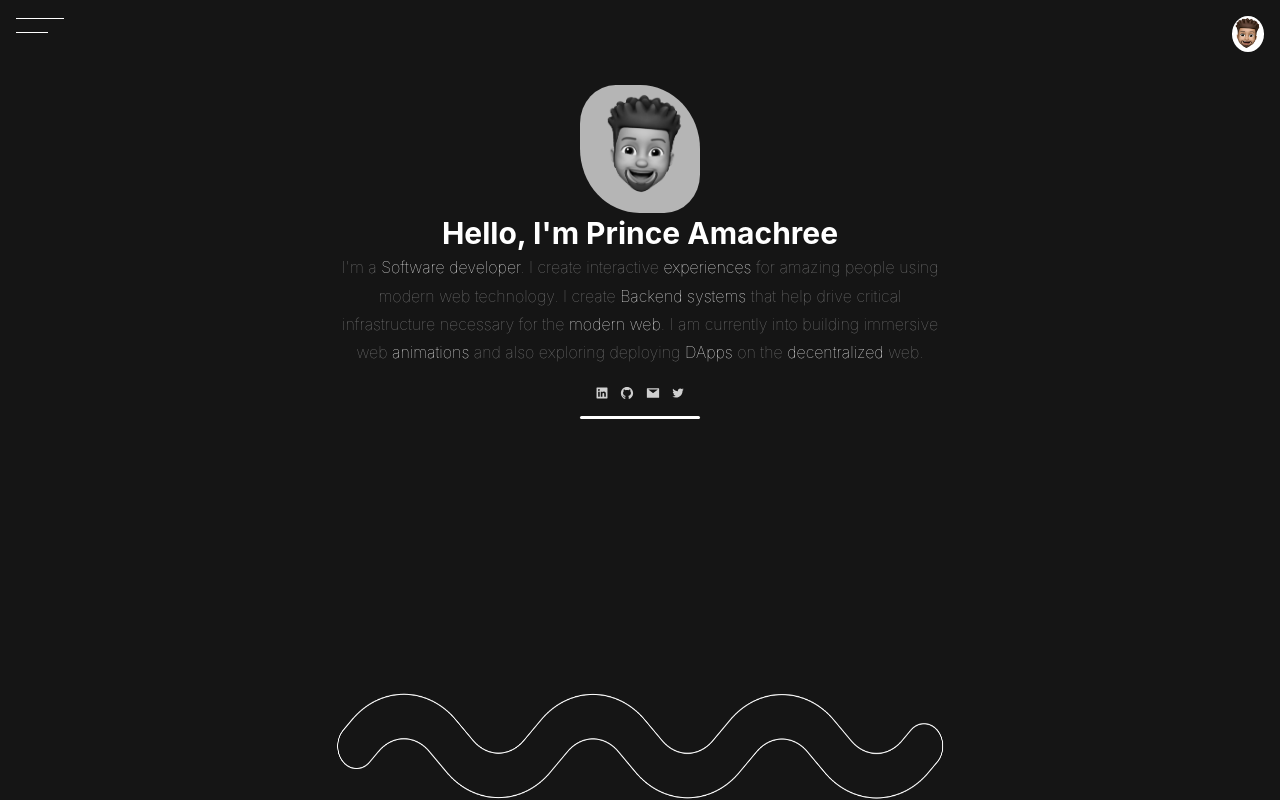
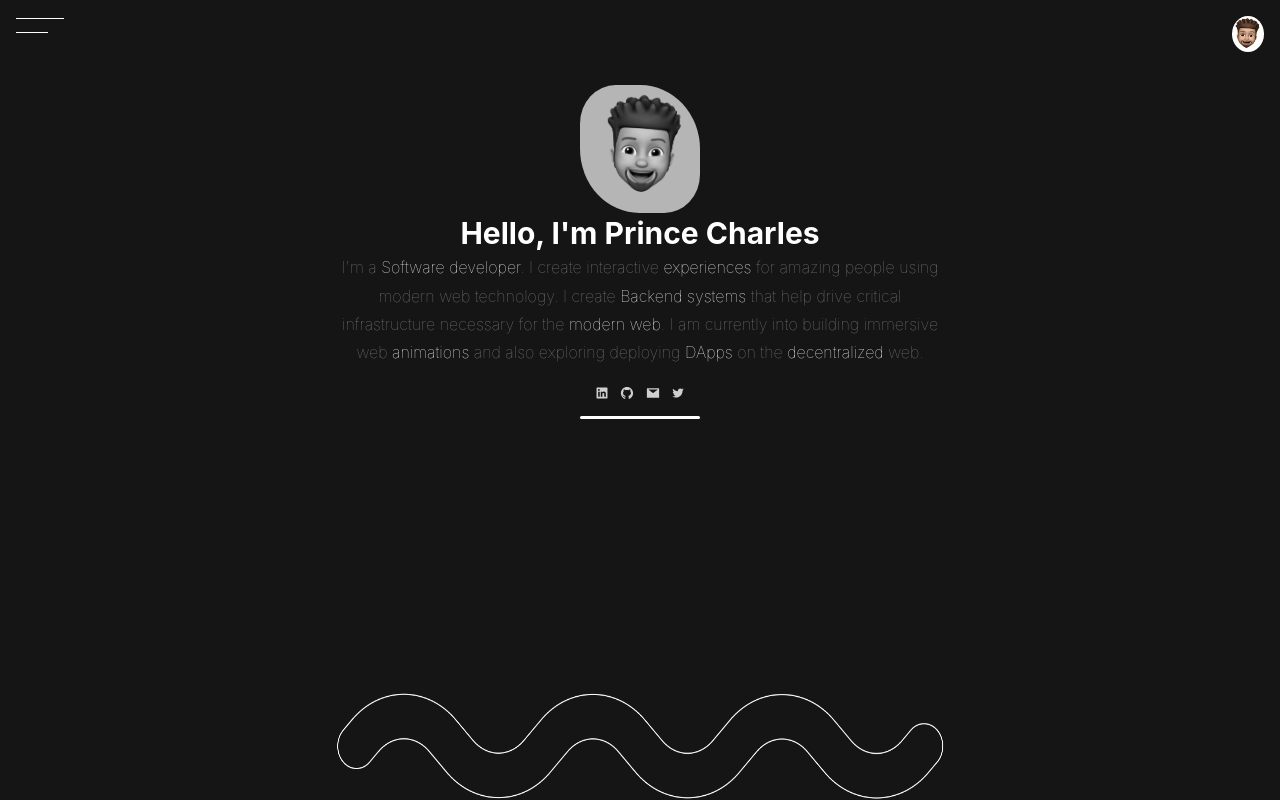
Before and after one commit to prince-hope1975/portfolio_next, a Next.js app: page / in a window 1280 px wide. Built offline with nearby package versions, Linux system fonts and the light colour scheme.

Commit message:
changed name

```diff
--- a/pages/index.tsx
+++ b/pages/index.tsx
@@ -53,7 +53,7 @@ export default function Home() {
         />
 
         <div className={`${styles.text}`}>
-          <h1>{`Hello, I\'m Prince Amachree`}</h1>
+          <h1>{`Hello, I\'m Prince Charles`}</h1>
         </div>
         <p className={styles.desc}>
           {`I\'m`} a <span className={styles.span}>Software developer</span>. I
```
